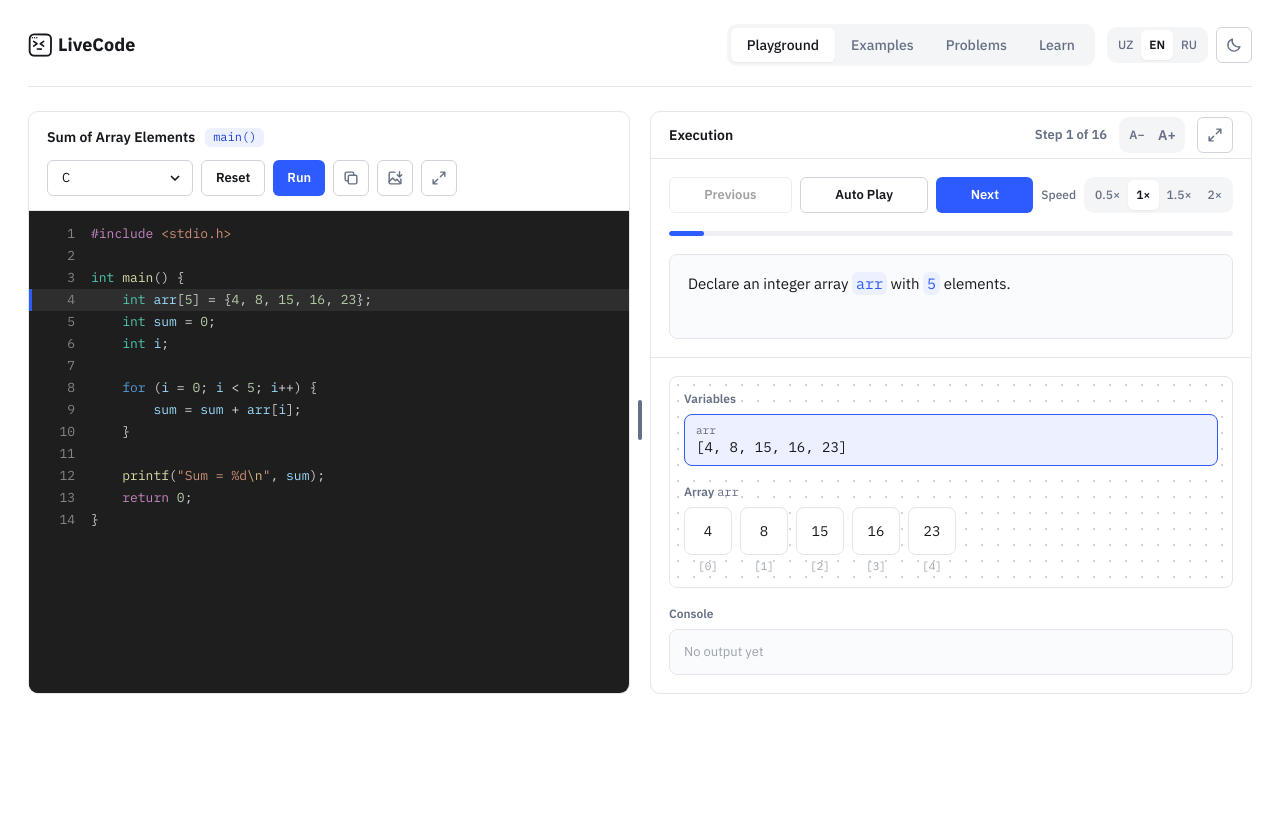
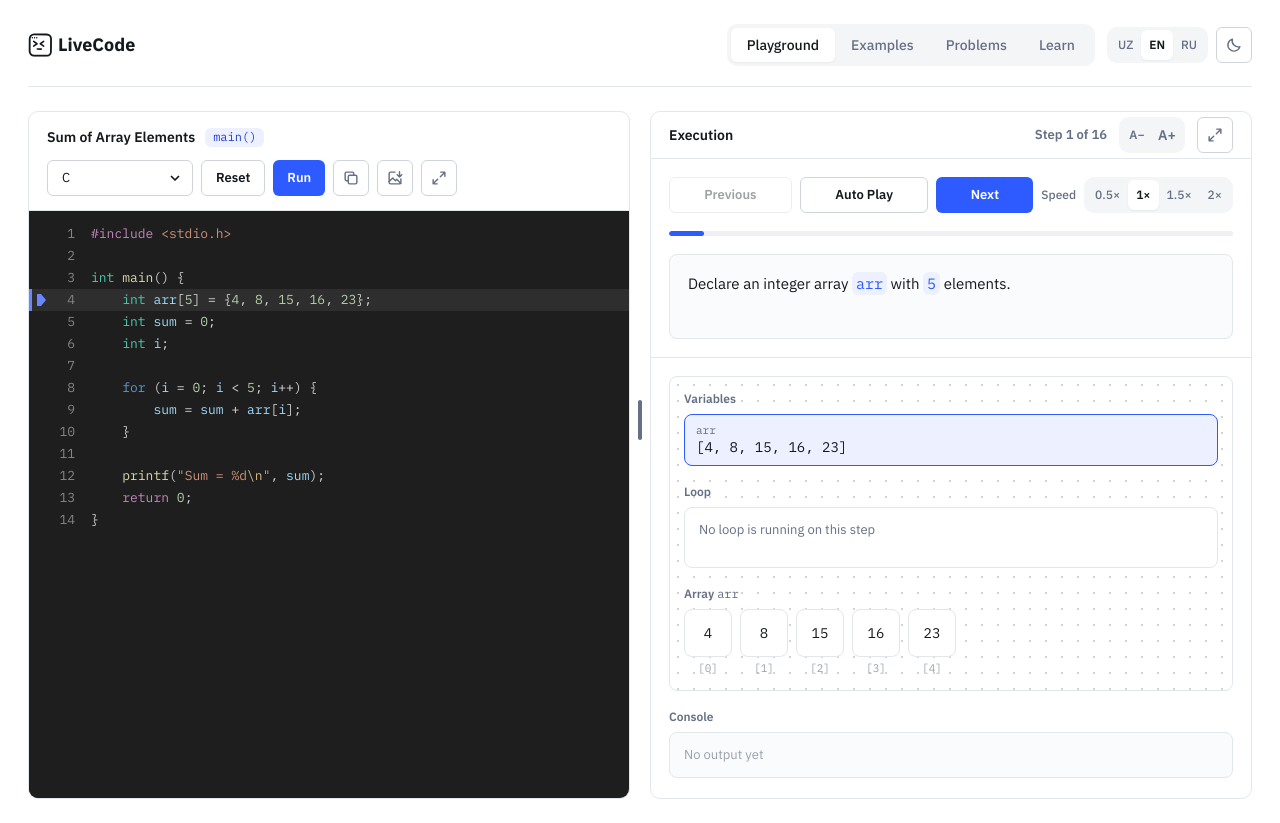
Before and after one commit to BaxromBobokulov/LiveCode, a React (Vite) app: page / in a window 1280 px wide. Before the commit the page ends 800 px from the top, so only its background shows below. Built offline with nearby package versions, Linux system fonts and the light colour scheme; the HTML template or start-up script is replaced by a standard one.

Commit message:
Execution panel current-line marker and layout jump

```diff
--- a/src/features/playground/ExecutionPanel.tsx
+++ b/src/features/playground/ExecutionPanel.tsx
@@ -13,6 +13,7 @@ import LoopTracker from './LoopTracker'
 import SpeedControl from './SpeedControl'
 import TextSizeControl from './TextSizeControl'
 import { useFollowChange } from './useFollowChange'
+import { useGrowOnlyHeight } from './useGrowOnlyHeight'
 import VariablesPanel from './VariablesPanel'
 
 type ExecutionPanelProps = {
@@ -56,11 +57,22 @@ function ExecutionPanel({ ref, isMaximized, onToggleMaximize, className = '' }:
   const isLastStep = stepIndex === totalSteps - 1
   const stepKey = `${example.id}-${stepIndex}`
   const regionRef = useRef<HTMLDivElement>(null)
+  const detailsRef = useRef<HTMLDivElement>(null)
+  const canvasRef = useRef<HTMLDivElement>(null)
+  const explanationRef = useRef<HTMLDivElement>(null)
+  // Boxes coming and going between steps don't resize the explanation, the canvas or the panel (see
+  // useGrowOnlyHeight). All run before useFollowChange, so it measures the area at its final size.
+  useGrowOnlyHeight(explanationRef, example, stepKey)
+  useGrowOnlyHeight(canvasRef, example, stepKey)
+  useGrowOnlyHeight(detailsRef, example, stepKey)
   useFollowChange(regionRef, stepKey, stepIndex, traceStale)
+  // A program with a loop keeps the loop's card on every step (empty outside the loop), so what is below stays put.
+  const hasLoop = example.steps.some((other) => other.loop)
   // Framer's reducedMotion="user" still fades opacity/colors, so skip these animations ourselves
   const reduceMotion = useReducedMotion()
   // text-explanation follows the reader's A− / A+ choice (settingsStore). Room for two lines of it plus the
   // padding and border, so Variables below don't jump each time a step's explanation changes between 1 and 2 lines.
+  // A longer one makes the box grow once, and it stays that tall for the rest of the trace (useGrowOnlyHeight).
   const explanationClass =
     'min-h-[calc(2lh+2rem+2px)] rounded-container border border-border bg-surface px-4.5 py-4 text-explanation text-text'
   // Out of date with the code (see `staleness`): a dashed textMuted outline marks it until the next Run.
@@ -145,23 +157,24 @@ function ExecutionPanel({ ref, isMaximized, onToggleMaximize, className = '' }:
 
         <div className={traceClass}>
           <ProgressBar value={(stepIndex + 1) / totalSteps} />
+          {/* The box stays mounted, so it keeps the height it grew to; only the text inside fades in. */}
+          <div ref={explanationRef} aria-live="polite" className={explanationClass}>
             {reduceMotion ? (
-            <p aria-live="polite" className={explanationClass}>
+              <p>
                 <PhraseText parts={phraseParts(step.explanation)} />
               </p>
             ) : (
-            // A new key each step remounts the box, so a fast step replaces the fade instead of queuing behind it
+              // A new key each step remounts the text, so a fast step replaces the fade instead of queuing behind it
               <motion.p
                 key={stepKey}
                 initial={{ opacity: 0 }}
                 animate={{ opacity: 1 }}
                 transition={{ duration: 0.15, ease: 'easeOut' }}
-              aria-live="polite"
-              className={explanationClass}
               >
                 <PhraseText parts={phraseParts(step.explanation)} />
               </motion.p>
             )}
+          </div>
         </div>
       </div>
 
@@ -173,12 +186,14 @@ function ExecutionPanel({ ref, isMaximized, onToggleMaximize, className = '' }:
         aria-label={t('panel.executionDetails')}
         className="min-h-0 flex-1 p-4.5 focus-visible:outline-2 focus-visible:-outline-offset-2 focus-visible:outline-accent min-[1000px]:overflow-y-auto"
       >
-        <div className={traceClass}>
+        <div ref={detailsRef} className={traceClass}>
           {/* The canvas: where the program's state is drawn, on a dot grid. Boxes and cells keep their solid
-              panel fill, so the dots only show in the gaps between them. */}
-          <div className="flex flex-col gap-4.5 rounded-container border border-border bg-panel bg-dot-grid p-3.5">
+              panel fill, so the dots only show in the gaps between them (and in room left by a box that went away). */}
+          <div ref={canvasRef} className="flex flex-col gap-4.5 rounded-container border border-border bg-panel bg-dot-grid p-3.5">
             <VariablesPanel variables={step.variables} changed={step.changed} stepKey={stepKey} />
-            {step.loop && <LoopTracker loop={step.loop} header={example.code[step.loop.line - 1].trim()} />}
+            {hasLoop && (
+              <LoopTracker loop={step.loop} header={step.loop ? example.code[step.loop.line - 1].trim() : ''} />
+            )}
             {step.array && <ArrayVisualizer array={step.array} />}
           </div>
           <ConsolePanel output={step.output} isNew={stepIndex > 0 && step.output !== example.steps[stepIndex - 1].output} />
--- a/src/features/playground/LoopTracker.tsx
+++ b/src/features/playground/LoopTracker.tsx
@@ -2,7 +2,8 @@ import type { LoopInfo } from '../../engine/types'
 import { useTranslation } from '../../i18n/useTranslation'
 
 type LoopTrackerProps = {
-  loop: LoopInfo
+  /** null: a step outside any loop, in a program that has one. The card stays, so nothing below it moves. */
+  loop: LoopInfo | null
   /** Source text of the loop header line, e.g. "for (i = 0; i < 5; i++) {" */
   header: string
 }
@@ -14,18 +15,23 @@ function LoopTracker({ loop, header }: LoopTrackerProps) {
     <div>
       <h3 className="mb-1.75 text-label text-textMuted">{t('panel.loop')}</h3>
       <div className="rounded-container border border-border bg-panel px-3.5 py-3">
+        {loop ? (
           <div className="flex flex-wrap items-center justify-between gap-x-4 gap-y-1">
             <code className="font-mono text-body-sm text-text">{header.replace(/\s*\{$/, '')}</code>
             <span className="text-body-sm font-semibold text-text">
               {t('loop.iterationOf', { current: loop.iteration, total: loop.total })}
             </span>
           </div>
-        <div className="mt-2.5 flex gap-1" aria-hidden="true">
-          {Array.from({ length: loop.total }, (_, index) => (
+        ) : (
+          <p className="text-body-sm text-textMuted">{t('loop.none')}</p>
+        )}
+        {/* Kept, but invisible, outside a loop: an empty bar would read as "iteration 0". */}
+        <div className={`mt-2.5 flex gap-1 ${loop ? '' : 'invisible'}`} aria-hidden="true">
+          {Array.from({ length: loop?.total ?? 1 }, (_, index) => (
             <div
               key={index}
               className={`h-1.25 flex-1 rounded-full transition-colors duration-200 motion-reduce:transition-none ${
-                index < loop.iteration ? 'bg-accent' : 'bg-track'
+                loop && index < loop.iteration ? 'bg-accent' : 'bg-track'
               }`}
             />
           ))}
--- a/src/features/playground/codeMirrorTheme.ts
+++ b/src/features/playground/codeMirrorTheme.ts
@@ -28,6 +28,9 @@ export const dark = {
   selection: 'rgba(38, 79, 120, 0.85)',
   execLine: 'rgba(255, 255, 255, 0.07)',
   staleLine: 'rgba(255, 255, 255, 0.03)',
+  // The current line's left bar and gutter arrow: a lighter accent blue, since the accent itself is only
+  // 2.63:1 on execLine. This one is 4.18:1 there (5.11:1 on the plain background), over the 3:1 for a graphic.
+  execMarker: '#6886FF',
 
   // VS Code Dark+ suggestion dropdown
   popup: '#252526',
@@ -68,20 +71,37 @@ const editorChrome = EditorView.theme(
     },
     '.cm-lineNumbers .cm-gutterElement': { minWidth: '46px', padding: '0', textAlign: 'right' },
 
-    // The currently executing line: a subtle light overlay plus the same 3px accent bar as light mode.
+    // The currently executing line: a subtle light overlay plus a 3px blue bar, in execMarker's lighter blue.
     '.cm-execLine': { backgroundColor: dark.execLine },
-    '.cm-gutterElement.cm-execLine': { boxShadow: 'inset 3px 0 0 var(--color-accent)' },
+    '.cm-gutterElement.cm-execLine': { boxShadow: `inset 3px 0 0 ${dark.execMarker}`, position: 'relative' },
+    // Plus a debugger-style arrow left of the line number, so the line is found at a glance, not only by its tint.
+    // Line numbers are right-aligned in the 46px gutter, so even a 3-digit number leaves room for it.
+    '.cm-gutterElement.cm-execLine::before': {
+      content: '""',
+      position: 'absolute',
+      left: '8px',
+      top: '50%',
+      width: '9px',
+      height: '12px',
+      marginTop: '-6px',
+      backgroundColor: dark.execMarker,
+      clipPath: 'polygon(0 0, 45% 0, 100% 50%, 45% 100%, 0 100%)',
+    },
     // The same line in the error tone, when the last Run stopped on a CodeError/UnsupportedConstructError.
     // A 7% mix of the error token, like execLine's 7% white (errorTint is a light-mode fill). It keeps
     // every syntax color at 4.5:1 or more; the line number turns text-colored, as dimmed gray it would not.
     '.cm-execLine-error': { backgroundColor: 'color-mix(in srgb, var(--color-error) 7%, transparent)' },
     '.cm-gutterElement.cm-execLine-error': { boxShadow: 'inset 3px 0 0 var(--color-error)', color: dark.text },
+    // The arrow marks where the Run stopped, in the error tone: 4.15:1 (light) / 5.47:1 (dark) on this line.
+    '.cm-gutterElement.cm-execLine-error::before': { backgroundColor: 'var(--color-error)' },
     // Either tone, once the code was edited after it was made (the line may now hold different code):
     // a fainter overlay and a gray bar, so it reads as "out of date". After the two rules above, so it wins.
     // On this overlay the dimmed line number would be 4.15:1, so it turns text-colored (10.34:1) like the
     // error tone; the gray bar is a graphic, 4.15:1 against the 3:1 non-text minimum.
     '.cm-execLine-stale': { backgroundColor: dark.staleLine },
     '.cm-gutterElement.cm-execLine-stale': { boxShadow: `inset 3px 0 0 ${dark.lineNumber}`, color: dark.text },
+    // No arrow on a stale line: it would claim this is where the program is, and the line may now hold other code.
+    '.cm-gutterElement.cm-execLine-stale::before': { display: 'none' },
 
     // Autocomplete dropdown, styled like VS Code's suggestion list.
     '.cm-tooltip.cm-tooltip-autocomplete': {
--- /dev/null
+++ b/src/features/playground/useGrowOnlyHeight.ts
@@ -0,0 +1,29 @@
+import { useLayoutEffect, useRef, type RefObject } from 'react'
+
+/**
+ * Lets `ref`'s element grow, but never shrink, while the same trace is shown, by keeping its `min-height`
+ * at the tallest it has been. So a box that goes away (a loop's tracker, a function's variables after it
+ * returns) or a Console that is shorter on Previous leaves room instead of pulling everything below it up,
+ * and the panel doesn't change size back and forth between steps. A new trace, a new width (the boxes
+ * wrap differently) or a new text size (the A− / A+ buttons) starts again from the content's own height.
+ *
+ * Set straight on the element in a layout effect, not through state: it is in place before the browser
+ * paints and before useFollowChange measures the area, without a second render.
+ */
+export function useGrowOnlyHeight(ref: RefObject<HTMLElement | null>, trace: unknown, stepKey: string) {
+  const tallest = useRef({ trace, width: 0, fontSize: '', height: 0 })
+
+  useLayoutEffect(() => {
+    const element = ref.current
+    if (!element) return
+    const width = element.offsetWidth
+    const { fontSize } = getComputedStyle(element)
+    const seen = tallest.current
+    if (seen.trace !== trace || seen.width !== width || seen.fontSize !== fontSize) {
+      element.style.minHeight = ''
+      tallest.current = { trace, width, fontSize, height: 0 }
+    }
+    tallest.current.height = Math.max(tallest.current.height, element.offsetHeight)
+    element.style.minHeight = `${tallest.current.height}px`
+  }, [ref, trace, stepKey])
+}
--- a/src/i18n/translations.ts
+++ b/src/i18n/translations.ts
@@ -49,6 +49,7 @@ const en = {
   'execution.stepOf': 'Step {current} of {total}',
   'execution.stale': 'The code was changed. Press Run again to see its steps.',
   'loop.iterationOf': 'Iteration {current} of {total}',
+  'loop.none': 'No loop is running on this step',
   'console.empty': 'No output yet',
   'error.unsupported': 'Not supported yet: {construct}',
   'error.codeError': 'There is a problem in your code',
@@ -577,6 +578,7 @@ const uz: Record<TranslationKey, string> = {
   'execution.stepOf': '{total} tadan {current}-qadam',
   'execution.stale': "Kod o'zgartirildi, qayta ishga tushiring.",
   'loop.iterationOf': '{total} tadan {current}-takrorlanish',
+  'loop.none': 'Bu qadamda sikl ishlamayapti',
   'console.empty': "Hozircha natija yo'q",
   'error.unsupported': "Hali qo'llab-quvvatlanmaydi: {construct}",
   'error.codeError': 'Kodingizda xatolik bor',
@@ -1108,6 +1110,7 @@ const ru: Record<TranslationKey, string> = {
   'execution.stepOf': 'Шаг {current} из {total}',
   'execution.stale': 'Код изменён, запустите его заново.',
   'loop.iterationOf': 'Итерация {current} из {total}',
+  'loop.none': 'На этом шаге цикл не выполняется',
   'console.empty': 'Вывода пока нет',
   'error.unsupported': 'Пока не поддерживается: {construct}',
   'error.codeError': 'В вашем коде есть ошибка',
```
Also changed, not shown: 1 other file (tests, documents, lock files or other folders). Lines whose indentation alone changed are shown as unchanged.
